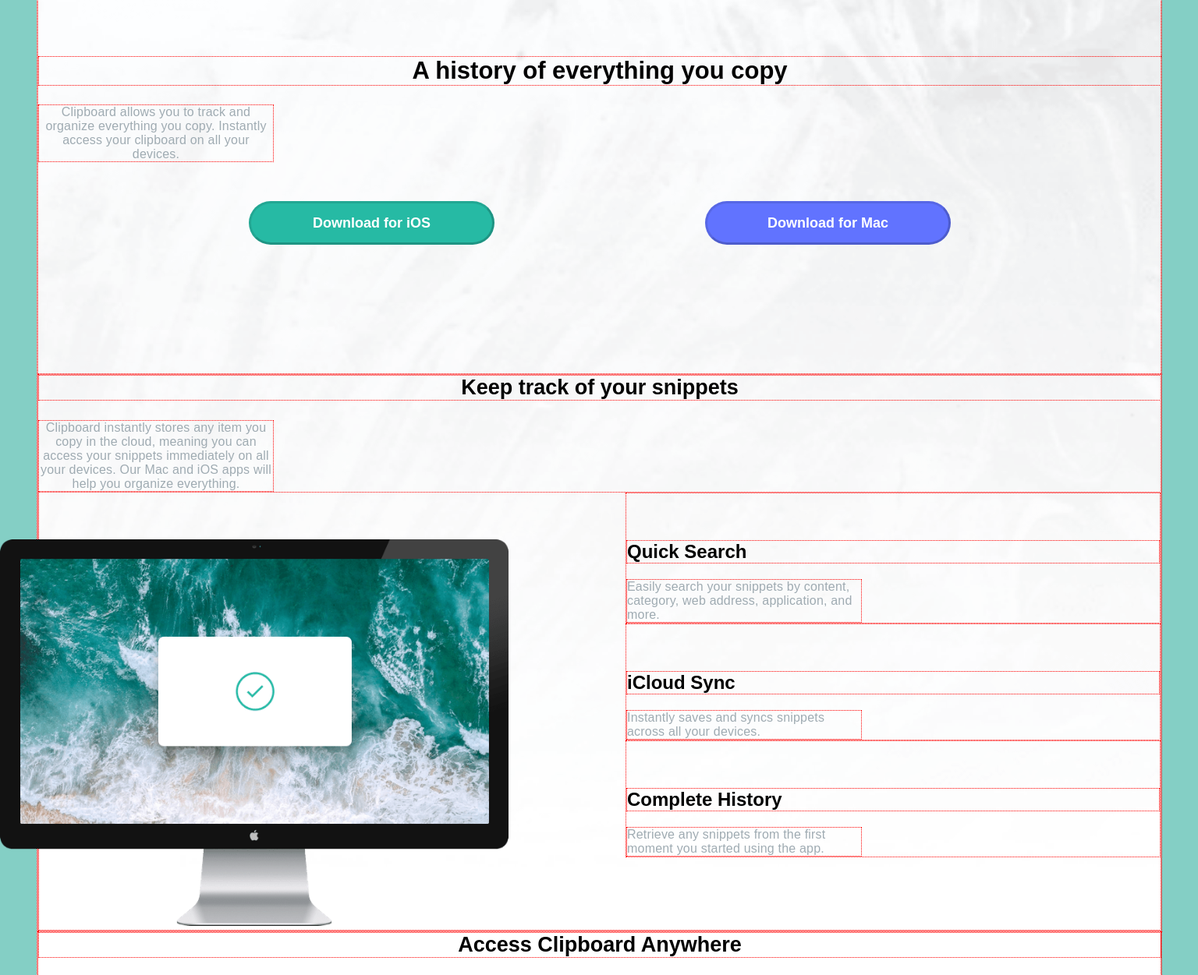
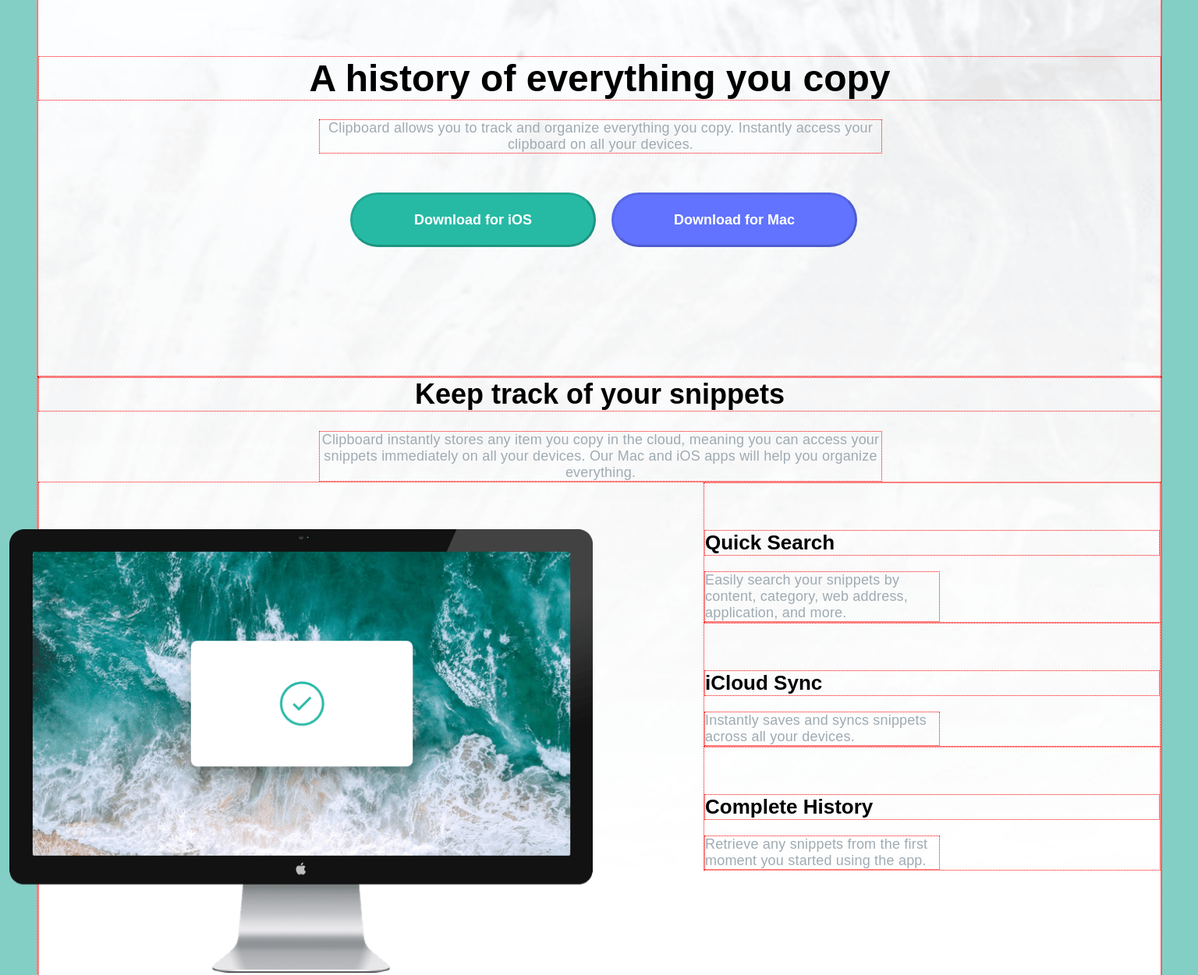
Before and after one commit to andrewjuliodev/FEM-Clipboard-Landing-Page, a plain HTML site: page index.html in a window 1536 px wide. Shown: the part 249-1500 px from the top of the page at 78% size. Drawn offline with Linux system fonts and the light colour scheme; a web font is replaced by a local one.

Commit message:
Desktop Styling

```diff
--- a/css/style.css
+++ b/css/style.css
@@ -202,6 +202,10 @@ a:hover {
     width: 100vw;
     height: 3808px;
     text-align: center;
+    display: flex;
+    flex-direction: column;
+    justify-content: center;
+    align-items: center;
   }
   .container {
     width: 1440px;
@@ -219,11 +223,36 @@ a:hover {
   .downloads {
     display: flex;
     flex-direction: row;
-    justify-content: space-evenly;
+  }
+
+  button {
+    height: 70px;
+  }
+
+  .ios {
+    margin-left: 400px;
+  }
+
+  .mac {
+    margin-left: 20px;
+  }
+
+  h1 {
+    font-size: 48px;
+  }
+
+  h2 {
+    font-size: 36px;
+  }
+
+  h3 {
+    font-size: 26px;
   }
 
   .para {
-    width: 300px;
+    width: 720px;
+    margin-left: 360px;
+    font-size: 18px;
   }
 
   .tracks {
@@ -240,14 +269,19 @@ a:hover {
 
   .features {
     flex: 1;
-    margin-left: 100px;
+    margin-left: 140px;
     text-align: left;
+  }
+
+  .features p {
+    width: 300px;
+    margin: 0;
   }
 
   .screen {
     flex: 1;
-    width: 100%;
-    margin-left: -100px;
+    width: 105%;
+    margin-left: -40px;
   }
 
   .devices {
@@ -265,8 +299,27 @@ a:hover {
     flex-direction: row;
     justify-content: space-evenly;
   }
+
+  .customers {
+    margin-top: 170px;
+  }
+
+  .customerLogo {
+    object-fit: contain;
+  }
+
   .workflowComp p {
     width: 400px;
     margin-left: 0px;
   }
+
+  .download p {
+    margin-left: 360px;
+  }
+
+  .icon {
+    width: 50px;
+    height: 50px;
+    object-fit: contain;
+  }
 }
```
